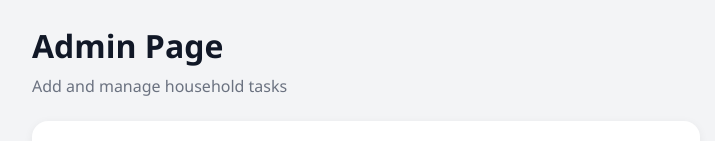
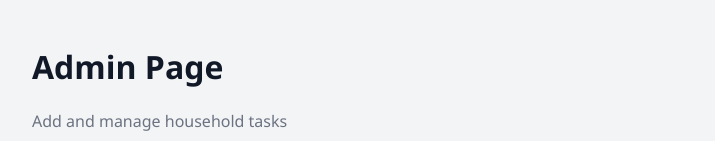
Before and after one commit to RayhanaMoh/house-worker-tasks, a React (Vite) app: page /admin in a window 1280 px wide. Shown: the top 141 px of the page, without its empty margins (274-989 px from the left). Built offline with nearby package versions, Linux system fonts and the light colour scheme; no server answers; the database is empty.

Commit message:
pages navigate

```diff
--- a/src/index.css
+++ b/src/index.css
@@ -35,7 +35,7 @@ button, input, select {
   padding: 24px 16px;
 }
 
-.page-title {
+.page-title span {
   margin: 0 0 8px;
   font-size: 32px;
 }
```
